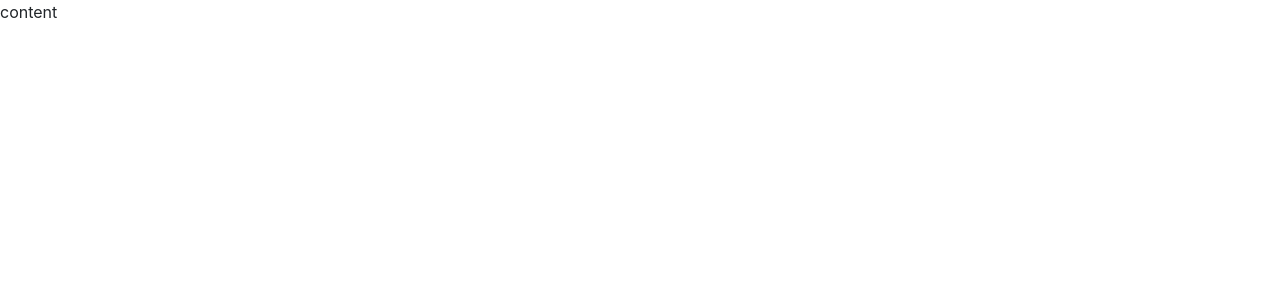
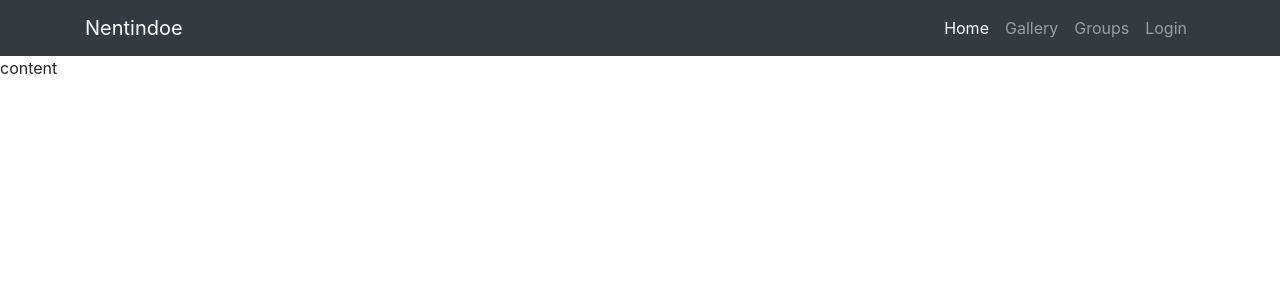
Before and after one commit to VinnyLin72/nentindoe, a Flask app: page / in a window 1280 px wide. Before the commit the part shown is almost empty. Shown: the top 300 px of the page. Run offline with Flask 2, Linux system fonts and the light colour scheme; some libraries are stand-ins or nearby versions.

Commit message:
added boostrap template

```diff
--- a/templates/base.html
+++ b/templates/base.html
@@ -9,9 +9,43 @@
 
 </head>
 <body>
+
+    <!-- Navigation -->
+    <nav class="navbar navbar-expand-lg navbar-dark bg-dark static-top">
+        <div class="container">
+            <a class="navbar-brand" href="#">Nentindoe</a>
+            <button class="navbar-toggler" type="button" data-toggle="collapse" data-target="#navbarResponsive" aria-controls="navbarResponsive" aria-expanded="false" aria-label="Toggle navigation">
+                <span class="navbar-toggler-icon"></span>
+            </button>
+            <div class="collapse navbar-collapse" id="navbarResponsive">
+                <ul class="navbar-nav ml-auto">
+                    <li class="nav-item active">
+                        <a class="nav-link" href="#">Home
+                            <span class="sr-only">(current)</span>
+                        </a>
+                    </li>
+                    <li class="nav-item">
+                        <a class="nav-link" href="#">Gallery</a>
+                    </li>
+                    <li class="nav-item">
+                        <a class="nav-link" href="#">Groups</a>
+                    </li>
+                    <li class="nav-item">
+                        <a class="nav-link" href="#">Login</a>
+                    </li>
+                </ul>
+            </div>
+        </div>
+    </nav>
+
+
     {% block content %}
     content
     {% endblock %}
 
+    <script src="https://stackpath.bootstrapcdn.com/bootstrap/4.2.1/js/bootstrap.min.js"
+    integrity="sha384-B0UglyR+jN6CkvvICOB2joaf5I4l3gm9GU6Hc1og6Ls7i6U/mkkaduKaBhlAXv9k"
+    crossorigin="anonymous"></script>
+
 </body>
 </html>
```
Lines whose indentation alone changed are shown as unchanged.
